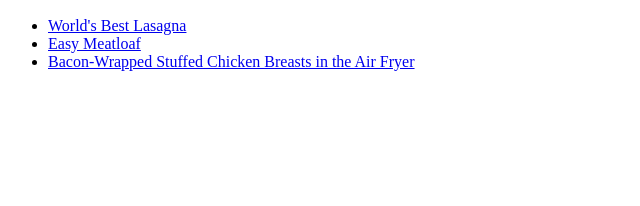
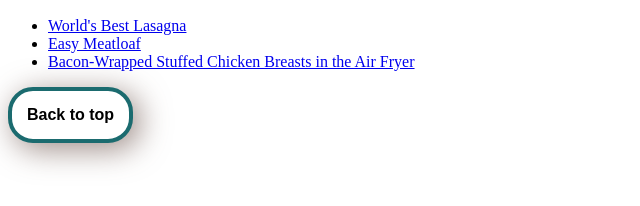
Before and after one commit to Irina-The-Odin-Project/odin-recipes, a plain HTML site: page index.html in a window 1280 px wide. Shown: the part 472-678 px from the top of the page, without its empty margins (0-640 px from the left). Drawn offline with Linux system fonts and the light colour scheme.

Commit message:
Update index.html

```diff
--- a/index.html
+++ b/index.html
@@ -9,7 +9,7 @@
 </head>
 
 <body>
-    <h1>Odin Recipes</h1>
+    <h1 id="top">Odin Recipes</h1>
     <img src="https://cdn.pixabay.com/photo/2020/12/31/12/28/cook-5876388_960_720.png"
     style="border:4px solid #1b6b6f; padding:15px; max-width:600px;max-height:600px;" alt="Lasagna">
 
@@ -19,6 +19,11 @@
         <li> <a href="./recipes/meatloaf.html">Easy Meatloaf</a></li>
         <li><a href="./recipes/bacon.html">Bacon-Wrapped Stuffed Chicken Breasts in the Air Fryer</a></li>
     </ul>
+
+      <a href="#top">
+            <button style="border:4px solid #1b6b6f; border-radius: 25px; box-shadow: 6px 6px 30px 1px rgba(98,72,64,0.6); font-size: 1em; font-weight: 600; background-color: white; padding:15px; max-width:200px;">
+          Back to top</button>
+        </a>
 </body>
 
 </html>
```
